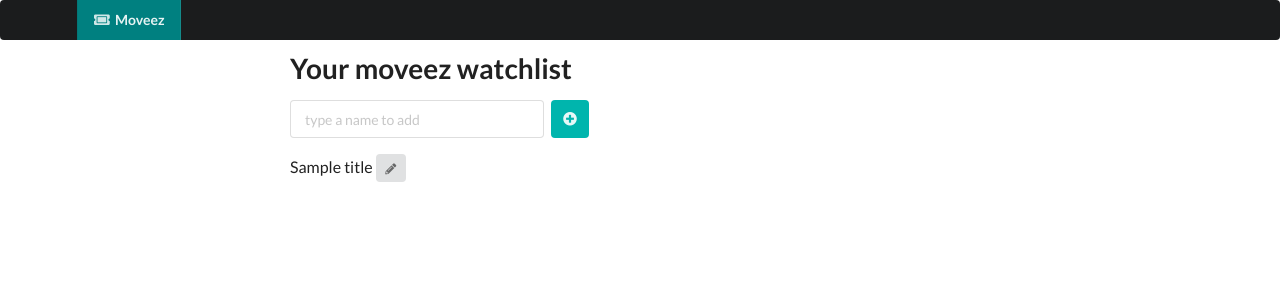
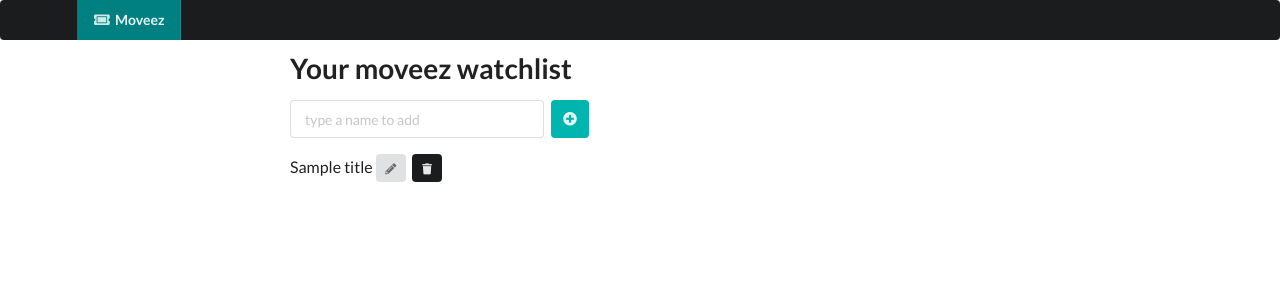
Before and after one commit to badewanne89/moveez, a Node server app: page /title in a window 1280 px wide. Shown: the top 300 px of the page. Run offline with Node 20, Linux system fonts and the light colour scheme; tables that the repository leaves empty hold one stand-in row (values such as "Sample post"); some libraries are stand-ins or nearby versions.

Commit message:
basic delete implemented in gui, visual improvements todo

```diff
--- a/app/views/public/app.css
+++ b/app/views/public/app.css
@@ -1,3 +1,7 @@
 #logo {
     background-color: teal;
 }
+
+.delete {
+    display: inline;
+}
--- a/app/views/title/index.ejs
+++ b/app/views/title/index.ejs
@@ -19,7 +19,10 @@
                 <i class="film"></i>
                 <div class="content">
                     <%= title.name %>
-                    <button onclick="prepareModal('<%= title.name %>', '<%= title._id %>');" class="ui icon gray mini button"><i class="pencil icon"></i>
+                    <button onclick="prepareModal('<%= title.name %>', '<%= title._id %>');" class="ui icon gray mini button"><i class="pencil icon"></i></button>
+                    <form class="delete" method="POST" action="/title/<%= title._id %>?_method=DELETE">
+                            <button class="ui icon black mini button"><i class="icon trash"></i></button>
+                    </form>
                 </div>
             </div>
         <% }); %>
```
